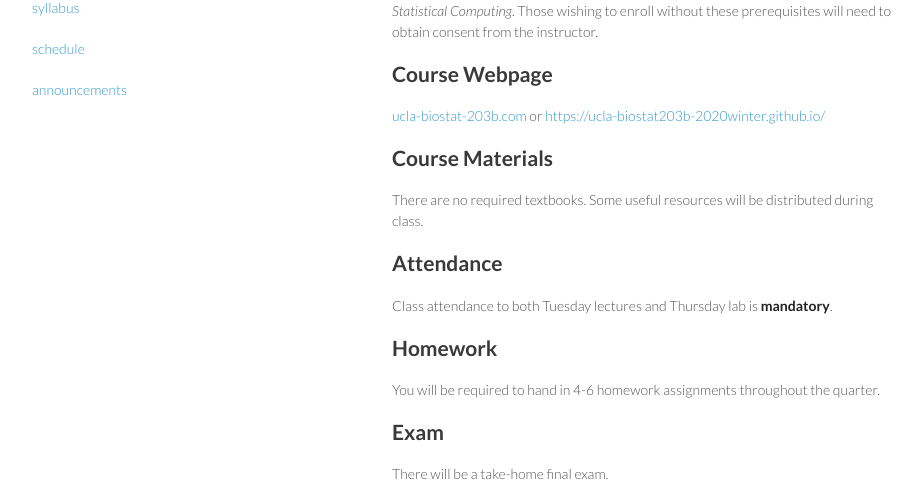
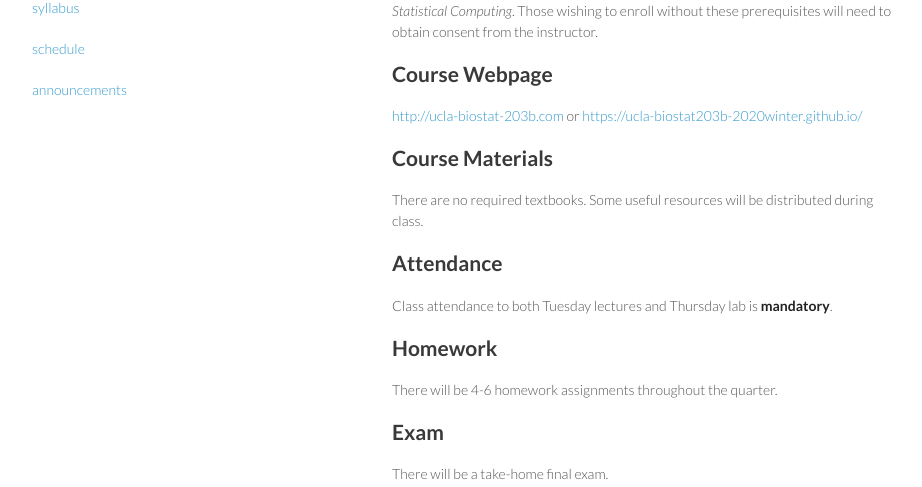
Before and after one commit to ucla-biostat203b-2020winter/ucla-biostat203b-2020winter.github.io, a Jekyll site: the page built from syllabus.md, in a window 1280 px wide and 900 px high, scrolled down 523 px. Shown: the part 153-640 px from the top of the window, without its empty margins (178-1100 px from the left). Built offline with Jekyll 4.4.1, drawn with Linux system fonts in a browser that asks for light colours.

Commit message:
correct course website url

```diff
--- a/syllabus.md
+++ b/syllabus.md
@@ -47,7 +47,7 @@
 
 ## Homework
 
-You will be required to hand in 4-6 homework assignments throughout the quarter.
+There will be 4-6 homework assignments throughout the quarter.
 
 ## Exam
 
```
Also changed, not shown: other parts of syllabus.md (+1 -1 lines), _posts/2020-01-07-week1-day1.md (+2 -2 lines).
